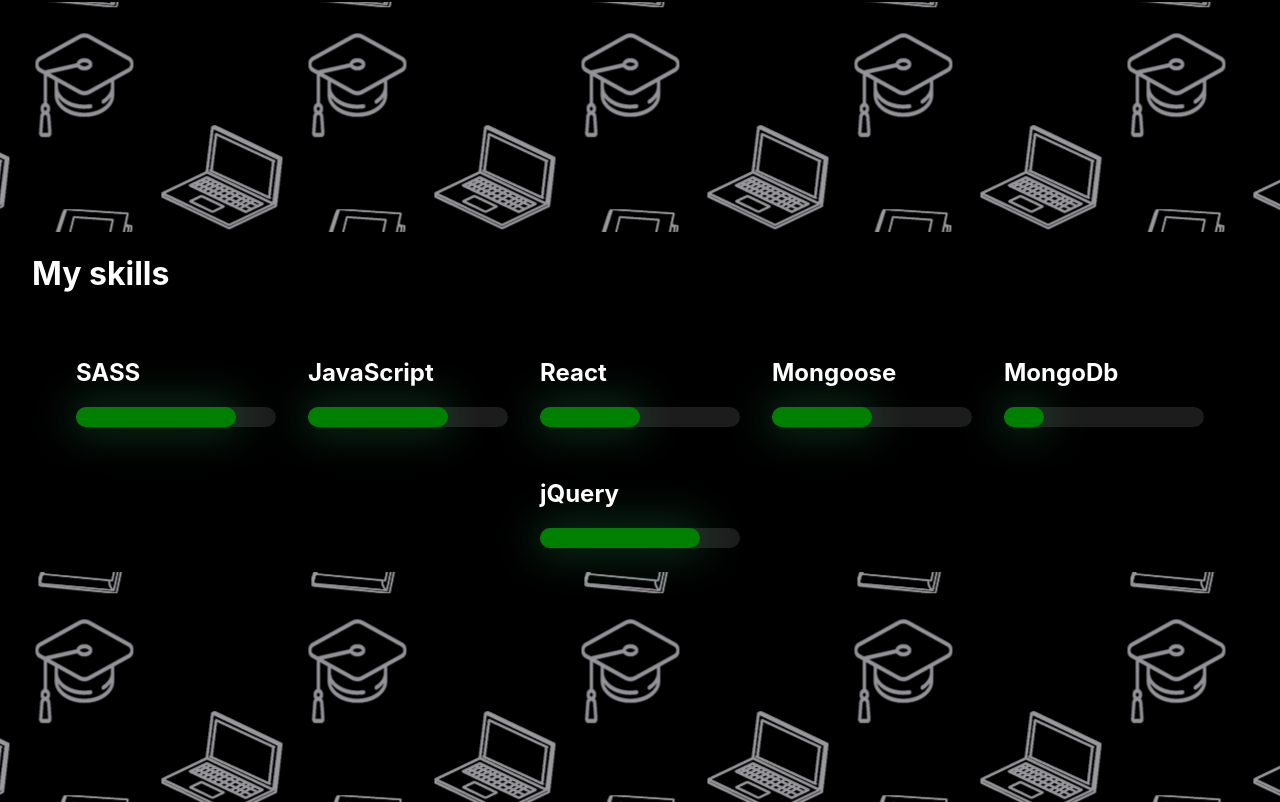
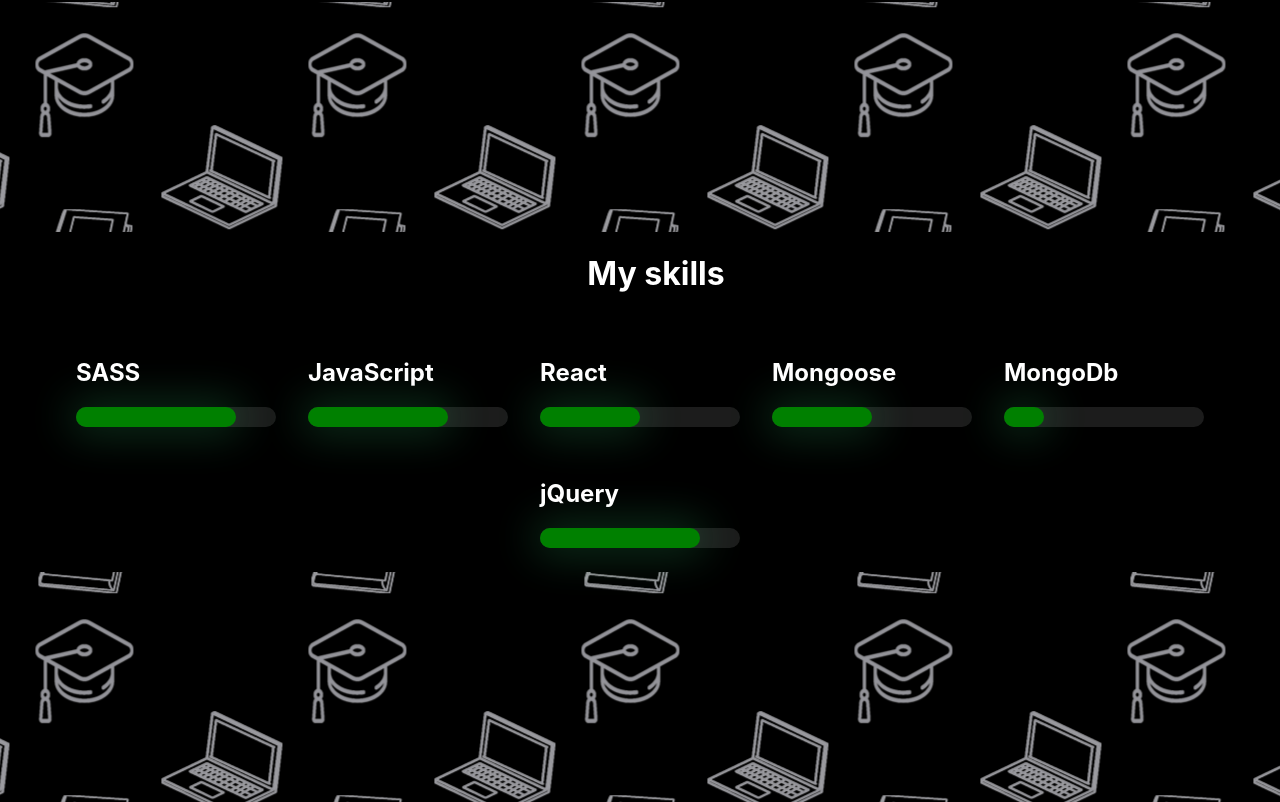
Before and after one commit to Skorin-Vladislav/presentation, a React (Create React App) app: page / in a window 1280 px wide. Shown: the part 2398-3200 px from the top of the page. Built offline with nearby package versions, Linux system fonts and the light colour scheme.

Commit message:
media added

```diff
--- a/src/components/SkillsBlock/SkillsBlock.scss
+++ b/src/components/SkillsBlock/SkillsBlock.scss
@@ -117,3 +117,9 @@
     background-position: -10000px 5000px;
   }
 }
+
+@media (max-width: 1407px) {
+  .heading-skills {
+    text-align: center;
+  }
+}
```
